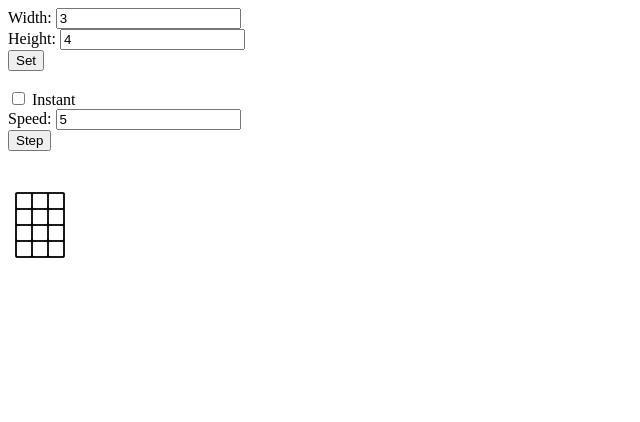
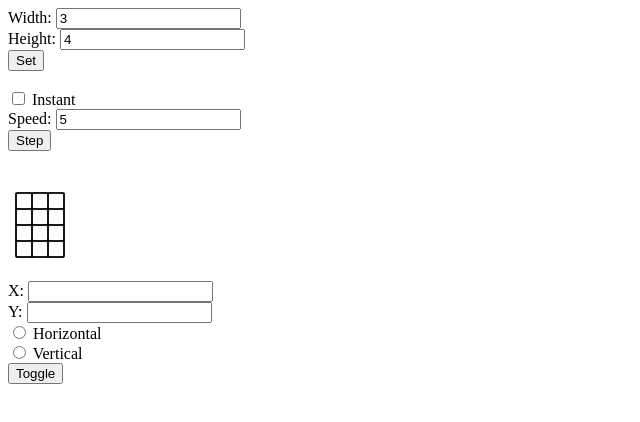
Before and after one commit to wknowleskellett/maze_generator, a plain HTML site: page index.html in a window 1280 px wide. Shown: the whole page, without its empty margins (0-640 px from the left). Drawn offline with Linux system fonts and the light colour scheme.

Commit message:
Added secret options

```diff
--- a/index.html
+++ b/index.html
@@ -7,19 +7,32 @@
 </head>
 <body>
 	<label for="width">Width:</label>
-	<input type="text" id="width" name="width" pattern="\d+"><br>
+	<input type="text" id="width" pattern="\d+"><br>
 	<label for="height">Height:</label>
-	<input type="text" id="height" name="height" pattern="\d+"><br>
+	<input type="text" id="height" pattern="\d+"><br>
 	<button onclick="setDims()" id="set_button">Set</button><br><br>
 
-	<input type="checkbox" id="instant" name="instant" onclick="checkToggle()">
+	<input type="checkbox" id="instant" onclick="checkToggle()">
 	<label for="speed">Instant</label><br>
 
 	<label for="speed">Speed:</label>
-	<input type="text" id="speed" name="speed" pattern="\d+"><br>
+	<input type="text" id="speed" pattern="\d+"><br>
 	<button onclick="checkSpeed()" id="run_button">Step</button><br><br>
 
 	<p id="mazeBox" class="box">This is for box drawing<br></p>
+
+	<div id="secretOptions" style="visibility:block;">
+		<label for="x">X:</label>
+		<input type="text" id="x" pattern="\d+"><br>
+		<label for="y">Y:</label>
+		<input type="text" id="y" pattern="\d+"><br>
+		<input type="radio" name="orientation" value="horizontal" id="horizontal" pattern="\d+">
+		<label for="horizontal">Horizontal</label><br>
+		<input type="radio" name="orientation" value="vertical" id="vertical" pattern="\d+">
+		<label for="vertical">Vertical</label><br>
+
+		<button onclick="toggleBorder()" id="toggle_button">Toggle</button><br><br>
+	</div>
 	<script>
 		let width=3;
 		let height=4;
@@ -36,6 +49,10 @@
 		cBox.checked = instant;
 
 		let rBut = document.getElementById("run_button");
+
+		let xBox = document.getElementById("x_value");
+		let yBox = document.getElementById("y_value");
+		let oBox = document.getElementById("");
 
 		function checkToggle() {
 			sBox.disabled = cBox.checked;
@@ -69,6 +86,10 @@
 			instant = cBox.checked;
 			tick();
 		}
+
+		function toggleBorder() {
+
+		}
 	</script>
 	<script src="start.js"></script>
 </body>
```
